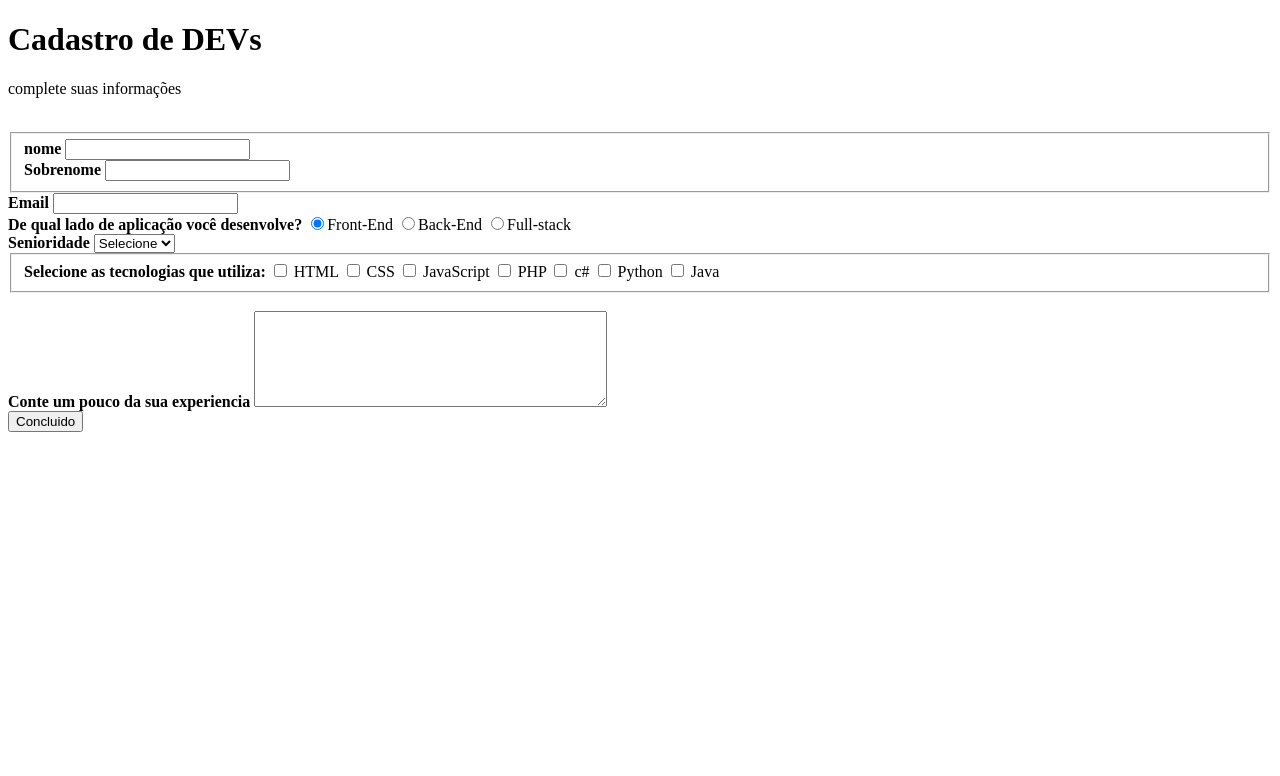
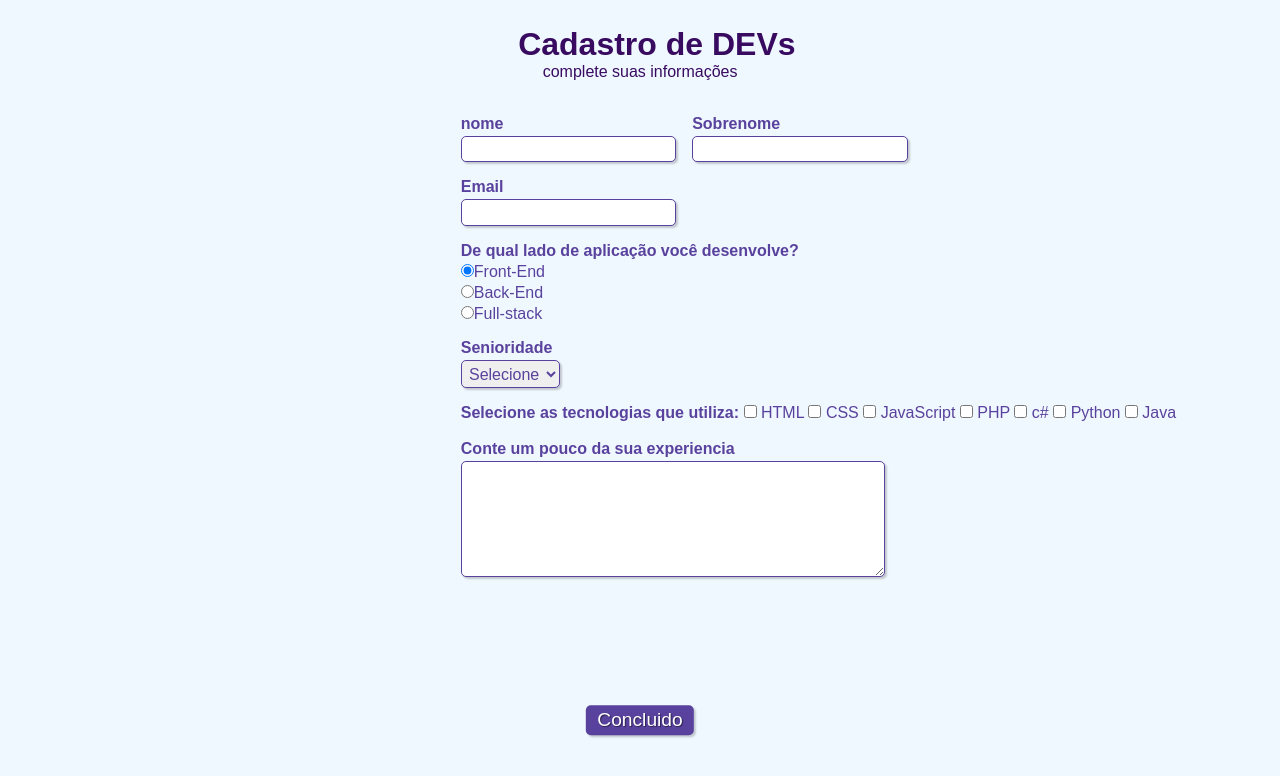
Before and after one commit to dulipe/Formulario-com-HTML5-e-CSS3, a plain HTML site: page index.html in a window 1280 px wide. Drawn offline with Linux system fonts and the light colour scheme.

Commit message:
Linkando CSS
Ainda Esta ruim, Arrumar depois

```diff
--- a/index.html
+++ b/index.html
@@ -4,6 +4,7 @@
     <meta charset="UTF-8">
     <meta http-equiv="X-UA-Compatible" content="IE=edge">
     <meta name="viewport" content="width=device-width, initial-scale=1.0">
+    <link rel="stylesheet" href="style.css" media="screen">
     <title>Cadastro de DEVs</title>
 </head>
 <body>
@@ -57,7 +58,7 @@
         </div>
 
         <fieldset class="grupo">
-            <div class="campo">
+            <div id="check">
                 <label><strong>Selecione as tecnologias que utiliza:</strong></label>
                 <input type="checkbox" id="tecnologia1" name="tecnologia1" value="HTML">
                 <label for="tecnologia1">HTML</label>
--- /dev/null
+++ b/style.css
@@ -0,0 +1,122 @@
+/* Todos os elementos da página */
+* {
+    margin: 0;
+    padding: 0;
+}
+
+/* Elementos com o ID "titulo" */
+#titulo {
+    font-family: sans-serif;
+    color: #380B61;
+    margin-left: 7%;
+}
+
+/* Elementos com o ID "subtitulo" */
+#subtitulo {
+    font-family: sans-serif;
+    color: #380B61;
+    margin-left: 10%;
+}
+
+#check{
+    display: inline-block;
+}
+
+/* Elementos de tag <fieldset>*/
+fieldset {
+    border: 0;
+}
+
+/* Elemento de tag <body> */
+body{
+    background-color: #F0F8FF;
+    font-family: sans-serif;
+    font-size: 1em;
+    color: #59429d;
+    margin-left: 36%;
+    margin-top: 2%;
+    justify-content: center;
+}
+
+/* Elementos de tags <body>, <input>, <Select>, <textarea> e <button> */
+input, select, textarea, button {
+    font-family: sans-serif;
+    font-size: 1em;
+    color: #59429d;
+    border-radius: 5px;
+}
+
+/* Elementos de classe "grupo" nos estados das pseudoclasses "before" e "after" */
+.grupo:before, .grupo:after {
+    display: table;
+}
+
+/* Elementos de classe "grupo" no estado da pseudoclasse "after" */
+.grupo:after {
+    clear: both;
+}
+
+/* Elementos de classe "campo" */
+.campo {
+    margin-bottom: 1em;
+}
+
+/* Elementos de classe "campo" de tag <label> */
+.campo label {
+    margin-bottom: 0.2em;
+    color: #59429d;
+    display: block;
+}
+
+/* Elementos de classe "campo" ou "grupo" de tag <fieldset> */
+fieldset.grupo .campo {
+    float:  left;
+    margin-right: 1em;
+}
+
+/* Elementos de classe "campo" das tags <input> com atributo text e email, da tag <select> e da tag <textarea>*/
+.campo input[type="text"], .campo input[type="email"], .campo select, .campo textarea {
+    padding: 0.2em;
+    border: 1px solid #59429d;
+    box-shadow: 2px 2px 2px rgba(0,0,0,0.2);
+    display: block;
+}
+
+/* Elementos de classe "campo" de tag <select> e <option>*/
+.campo select option {
+    padding-right: 1em;
+}
+
+/* Elemento de classe "campo" com tag <input>, <select> e <textarea> tocas com estado da pseudoclasse "focus"*/
+.campo input:focus, .campo select:focus, .campo textarea:focus {
+    background: #E0E0F8;
+}
+
+/* Elemento de classe "botao" */
+.botao {
+    font-size: 1.2em;
+    background: #59429d;
+    border: 0;
+    margin-bottom: 1em;
+    color: #ffffff;
+    padding: 0.2em 0.6em;
+    box-shadow: 2px 2px 2px rgba(0,0,0,0.2);
+    text-shadow: 1px 1px 1px rgba(0,0,0,0.5);
+    position: absolute;
+    top: 90%;
+    left: 50%;
+    margin-right: -50%;
+    transform: translate(-50%, -50%)
+}
+
+/* Elemento de classe "botao" com o estado da pseudoclasse "hover" */
+.botao:hover {
+    background: #CCBBFF;
+    box-shadow: inset 2px 2px 2px rgba(0,0,0,0.2);
+    text-shadow: none;
+}
+
+/* Elementos de classe botão e de tag <select> */
+.botao, select{
+    cursor: pointer;
+}
```
